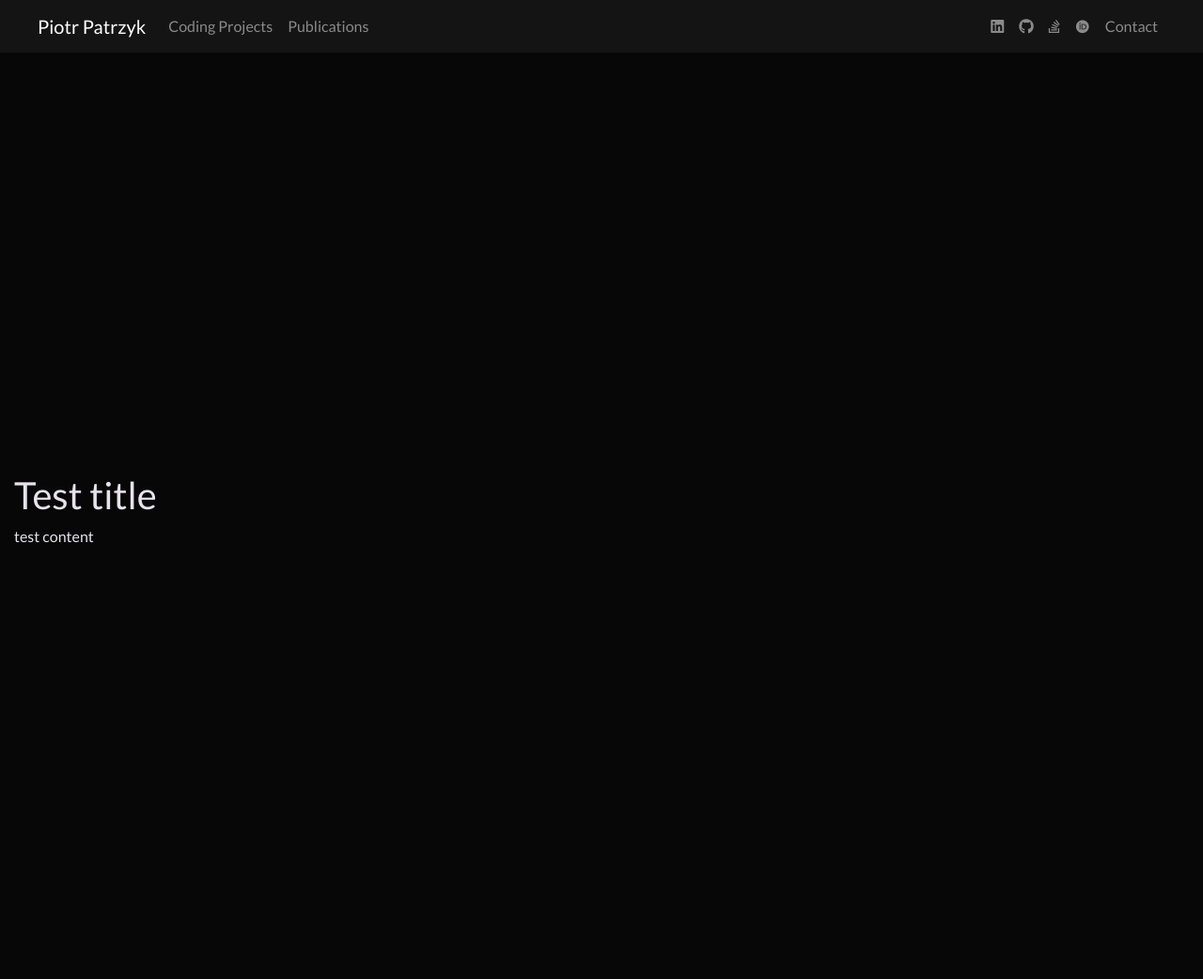
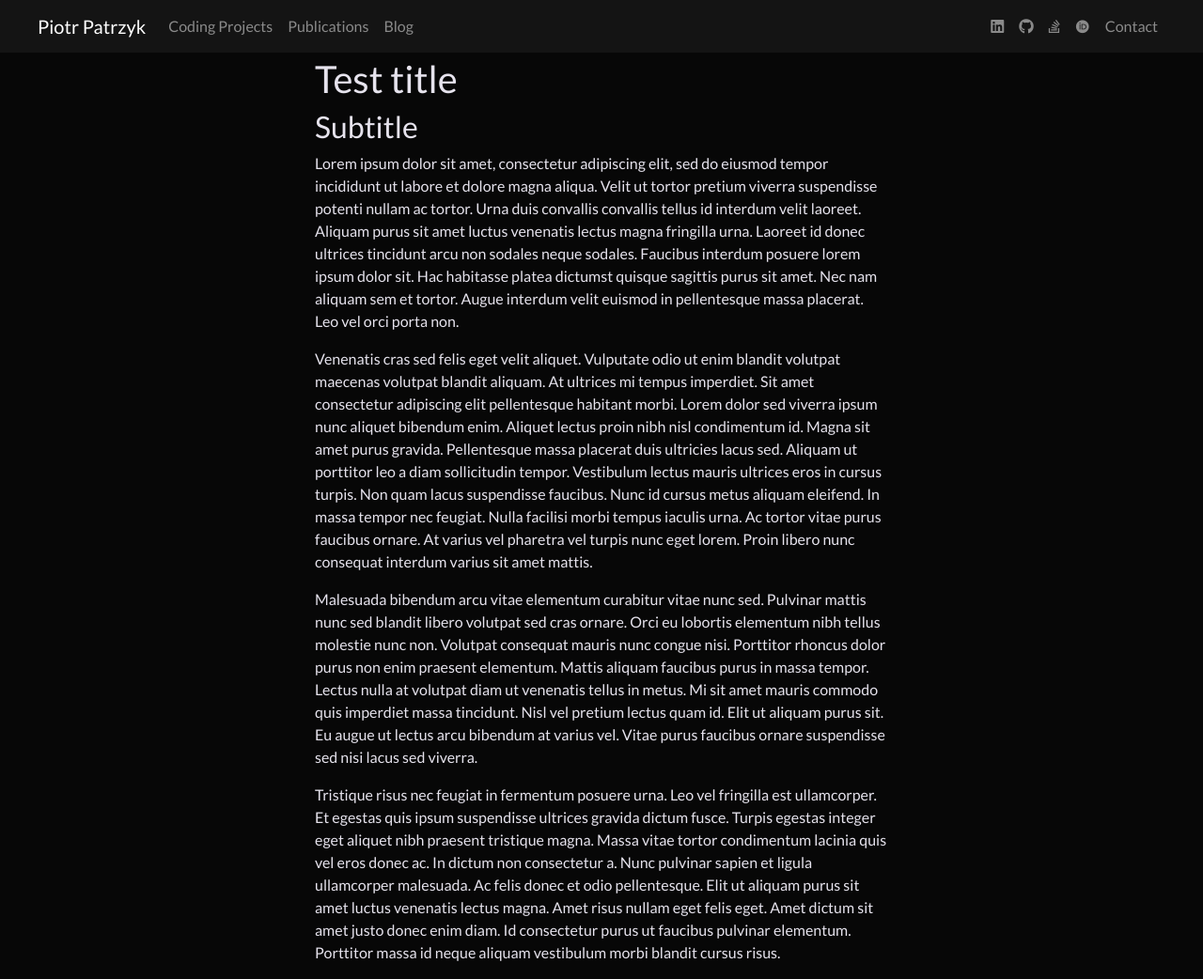
Before and after one commit to ppatrzyk/ppatrzyk.github.io, a Jekyll site: the page built from _posts/2019-04-09-test-post.md, in a window 1280 px wide and 1042 px high. Shown: the whole window at 94% size. Built offline with Jekyll 4.4.1, drawn with Linux system fonts in a browser that asks for light colours; some web fonts are replaced.

Commit message:
fix blog links and margins

```diff
--- a/_config.yml
+++ b/_config.yml
@@ -1,2 +1,3 @@
 url: https://www.patrzyk.me
 author: Piotr Patrzyk
+permalink: /blog/:title
--- a/_includes/navbar.html
+++ b/_includes/navbar.html
@@ -15,6 +15,9 @@
       </li>
       <li class="nav-item">
         <a class="nav-link" href="/publications">Publications</a>
+      </li>
+      <li class="nav-item">
+        <a class="nav-link" href="/blog">Blog</a>
       </li>
     </ul>
 
--- a/_layouts/post.html
+++ b/_layouts/post.html
@@ -2,6 +2,10 @@
 layout: default
 ---
 
-<h1>{{ page.title }}</h1>
-
-<div>{{ content }}</div>
+<div class="row">
+	<div class="col-md-6 offset-md-3">
+		<h1>{{ page.title }}</h1>
+        <h2>{{ page.subtitle }}</h2>
+        <div>{{ content }}</div>
+	</div>
+</div>
--- a/_posts/2019-04-09-test-post.md
+++ b/_posts/2019-04-09-test-post.md
@@ -1,8 +1,14 @@
 ---
 layout:     post
 title:      "Test title"
-subtitle:   ""
+subtitle:   "Subtitle"
 date:       2019-04-09
 ---
 
-test content
+Lorem ipsum dolor sit amet, consectetur adipiscing elit, sed do eiusmod tempor incididunt ut labore et dolore magna aliqua. Velit ut tortor pretium viverra suspendisse potenti nullam ac tortor. Urna duis convallis convallis tellus id interdum velit laoreet. Aliquam purus sit amet luctus venenatis lectus magna fringilla urna. Laoreet id donec ultrices tincidunt arcu non sodales neque sodales. Faucibus interdum posuere lorem ipsum dolor sit. Hac habitasse platea dictumst quisque sagittis purus sit amet. Nec nam aliquam sem et tortor. Augue interdum velit euismod in pellentesque massa placerat. Leo vel orci porta non.
+
+Venenatis cras sed felis eget velit aliquet. Vulputate odio ut enim blandit volutpat maecenas volutpat blandit aliquam. At ultrices mi tempus imperdiet. Sit amet consectetur adipiscing elit pellentesque habitant morbi. Lorem dolor sed viverra ipsum nunc aliquet bibendum enim. Aliquet lectus proin nibh nisl condimentum id. Magna sit amet purus gravida. Pellentesque massa placerat duis ultricies lacus sed. Aliquam ut porttitor leo a diam sollicitudin tempor. Vestibulum lectus mauris ultrices eros in cursus turpis. Non quam lacus suspendisse faucibus. Nunc id cursus metus aliquam eleifend. In massa tempor nec feugiat. Nulla facilisi morbi tempus iaculis urna. Ac tortor vitae purus faucibus ornare. At varius vel pharetra vel turpis nunc eget lorem. Proin libero nunc consequat interdum varius sit amet mattis.
+
+Malesuada bibendum arcu vitae elementum curabitur vitae nunc sed. Pulvinar mattis nunc sed blandit libero volutpat sed cras ornare. Orci eu lobortis elementum nibh tellus molestie nunc non. Volutpat consequat mauris nunc congue nisi. Porttitor rhoncus dolor purus non enim praesent elementum. Mattis aliquam faucibus purus in massa tempor. Lectus nulla at volutpat diam ut venenatis tellus in metus. Mi sit amet mauris commodo quis imperdiet massa tincidunt. Nisl vel pretium lectus quam id. Elit ut aliquam purus sit. Eu augue ut lectus arcu bibendum at varius vel. Vitae purus faucibus ornare suspendisse sed nisi lacus sed viverra.
+
+Tristique risus nec feugiat in fermentum posuere urna. Leo vel fringilla est ullamcorper. Et egestas quis ipsum suspendisse ultrices gravida dictum fusce. Turpis egestas integer eget aliquet nibh praesent tristique magna. Massa vitae tortor condimentum lacinia quis vel eros donec ac. In dictum non consectetur a. Nunc pulvinar sapien et ligula ullamcorper malesuada. Ac felis donec et odio pellentesque. Elit ut aliquam purus sit amet luctus venenatis lectus magna. Amet risus nullam eget felis eget. Amet dictum sit amet justo donec enim diam. Id consectetur purus ut faucibus pulvinar elementum. Porttitor massa id neque aliquam vestibulum morbi blandit cursus risus.
```
Also changed, not shown: blog.html (+6 -3 lines).
